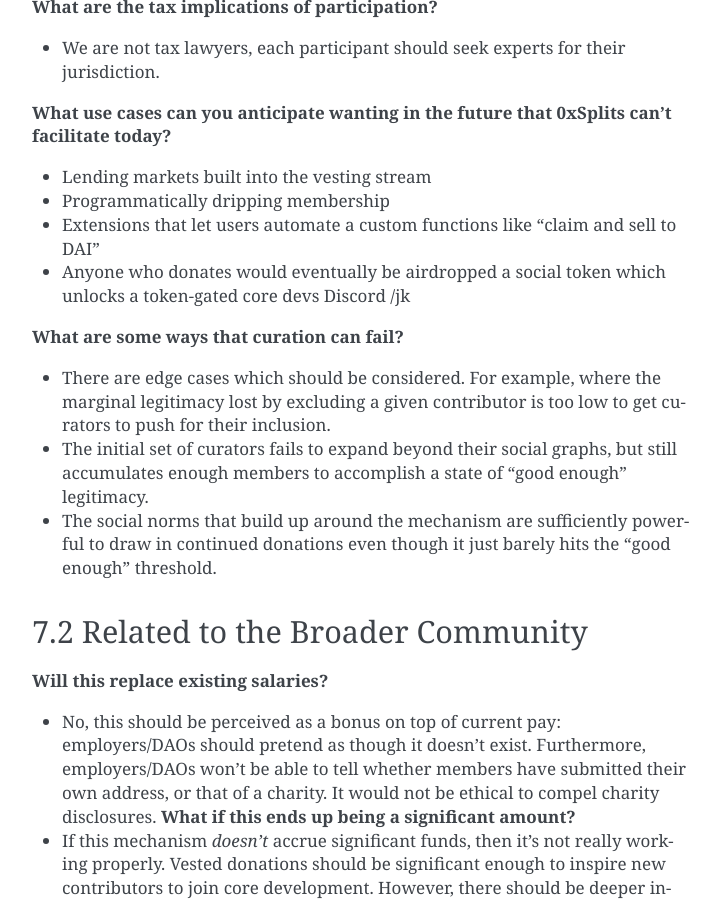
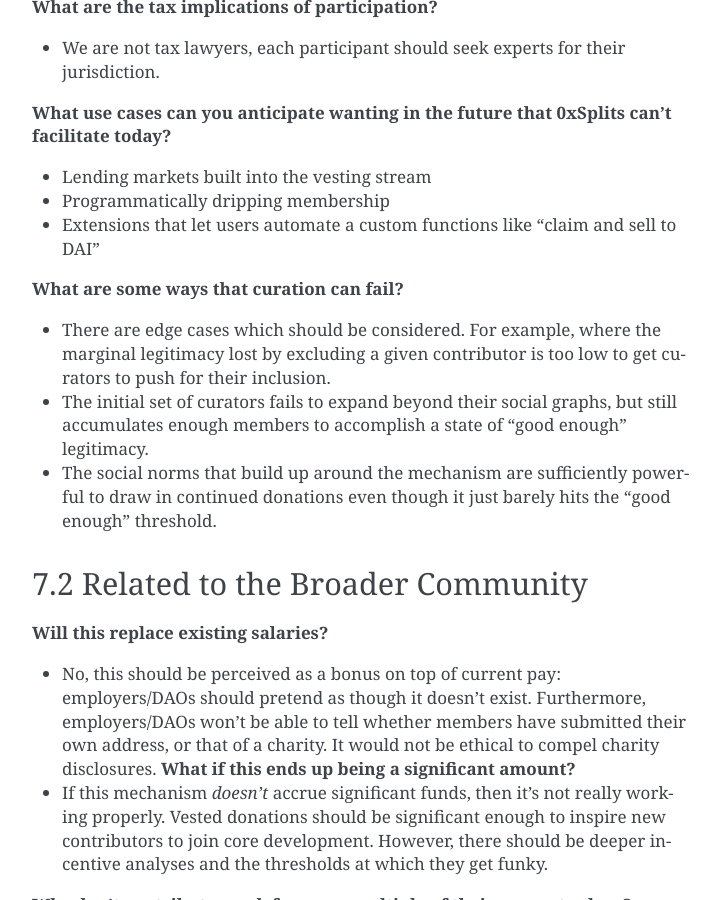
Before and after one commit to protocolguild/documentation, a Sphinx documentation site: the page built from docs/7-anticipated-concerns.md, in a window 1280 px wide and 900 px high, scrolled down 2359 px. Shown: the whole window, without its empty margins (388-1108 px from the left). Built offline with Sphinx 7.4.7, drawn with Linux system fonts in a browser that asks for light colours.

Commit message:
let's be serious

```diff
--- a/docs/7-anticipated-concerns.md
+++ b/docs/7-anticipated-concerns.md
@@ -43,7 +43,6 @@ While we can't conceive of every scenario, we've tried to think critically about
 - Lending markets built into the vesting stream
 - Programmatically dripping membership
 - Extensions that let users automate a custom functions like "claim and sell to DAI"
-- Anyone who donates would eventually be airdropped a social token which unlocks a token-gated core devs Discord /jk
 
 **What are some ways that curation can fail?**
 - There are edge cases which should be considered. For example, where the marginal legitimacy lost by excluding a given contributor is too low to get curators to push for their inclusion.
```
